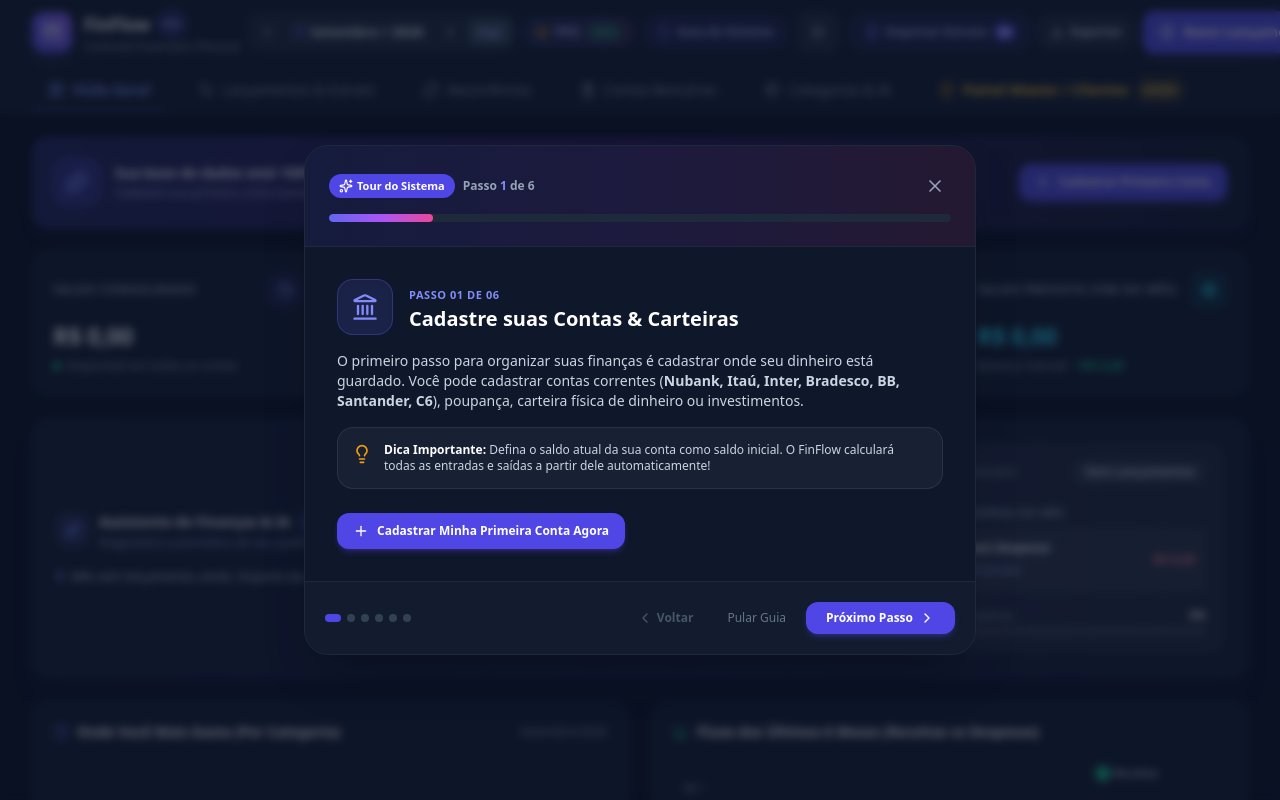
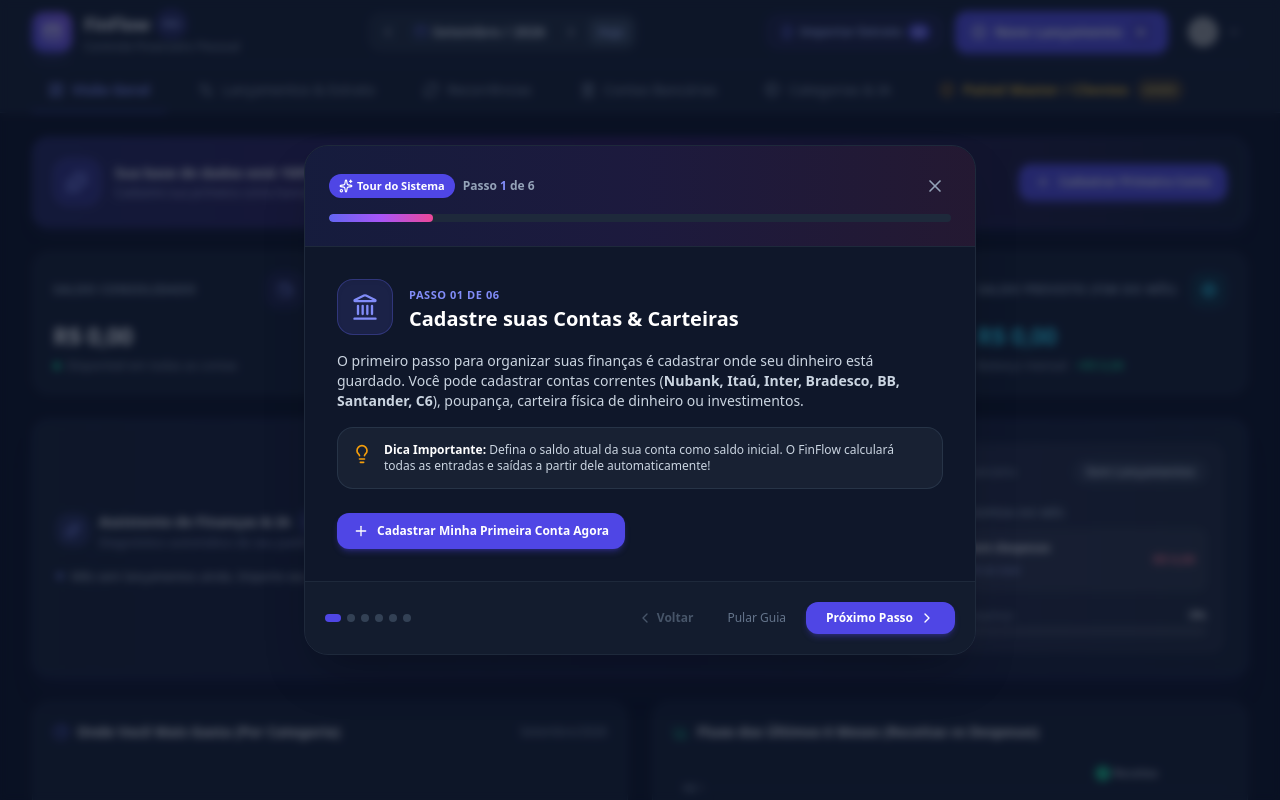
Before and after one commit to andersonnogueir/financas, a Flask app: page / in a window 1280 px wide. Run offline with Flask 3, Linux system fonts and the light colour scheme; the visitor is signed in with stand-in values (Sample User, id 1); data comes from the database, SQL or seed files in the repository; data that the repository does not hold is empty; some libraries are stand-ins or nearby versions; grey boxes are pictures that could not be loaded.

Commit message:
refactor: simplificacao e limpeza do cabecalho com menu dropdown de usuario elegante

```diff
--- a/static/js/app.js
+++ b/static/js/app.js
@@ -2497,6 +2497,14 @@ function setupEventListeners() {
     }
   });
 
+  // Fechar dropdown de usuário ao clicar fora
+  window.addEventListener('click', (e) => {
+    const userContainer = document.getElementById('user-menu-container');
+    if (userContainer && !userContainer.contains(e.target)) {
+      toggleUserMenu(false);
+    }
+  });
+
   // Atalhos de Teclado
   window.addEventListener('keydown', (e) => {
     const isInput = ['INPUT', 'TEXTAREA', 'SELECT'].includes(document.activeElement.tagName);
@@ -2510,9 +2518,28 @@ function setupEventListeners() {
       }
     } else if (e.key === 'Escape') {
       closeAllModals();
-    }
-  });
-}
+      toggleUserMenu(false);
+    }
+  });
+}
+
+function toggleUserMenu(show = null) {
+  const menu = document.getElementById('user-menu-dropdown');
+  const chevron = document.getElementById('user-menu-chevron');
+  if (!menu) return;
+
+  const isCurrentlyOpen = !menu.classList.contains('hidden');
+  const shouldOpen = show !== null ? show : !isCurrentlyOpen;
+
+  if (shouldOpen) {
+    menu.classList.remove('hidden');
+    if (chevron) chevron.style.transform = 'rotate(180deg)';
+  } else {
+    menu.classList.add('hidden');
+    if (chevron) chevron.style.transform = 'rotate(0deg)';
+  }
+}
+window.toggleUserMenu = toggleUserMenu;
 
 // ========================================================
 // PAINEL MASTER / GESTÃO SAAS DO GERENTE (ADMIN)
--- a/templates/index.html
+++ b/templates/index.html
@@ -93,63 +93,90 @@
           </button>
         </div>
 
-        <!-- Ações do Topo e Perfil do Usuário -->
-        <div class="flex items-center gap-1.5 sm:gap-3 shrink-0">
-          <!-- Badge do Plano & Assinatura (Clique para Gerenciar / Upgrade) -->
-          <button id="btn-open-modal-planos" title="Gerenciar Assinatura ou Fazer Upgrade" class="flex items-center gap-1.5 px-2.5 py-1 text-xs font-bold rounded-xl bg-gradient-to-r from-indigo-500/15 via-purple-500/15 to-pink-500/15 text-indigo-700 dark:text-indigo-300 border border-indigo-200 dark:border-indigo-800 shadow-sm transition transform hover:-translate-y-0.5">
-            <i data-lucide="crown" class="w-3.5 h-3.5 text-amber-500"></i>
-            <span id="badge-plano-nome">PRO</span>
-            <span id="badge-plano-tag" class="hidden text-[9px] px-1.5 py-0.2 rounded-full bg-amber-500/20 text-amber-600 dark:text-amber-300 border border-amber-500/30">7d Trial</span>
-          </button>
-
-          <!-- Guia do Sistema / Tour Passo a Passo -->
-          <button id="btn-open-tour" onclick="openTourModal(1)" title="Guia do Sistema & Passo a Passo das Funcionalidades" class="flex items-center gap-1.5 px-2.5 py-1.5 text-xs font-bold rounded-xl bg-indigo-50 dark:bg-indigo-950/70 text-indigo-700 dark:text-indigo-300 border border-indigo-200 dark:border-indigo-800 hover:bg-indigo-100 dark:hover:bg-indigo-900/60 shadow-sm transition transform hover:-translate-y-0.5">
-            <i data-lucide="help-circle" class="w-3.5 h-3.5 text-indigo-500"></i>
-            <span class="hidden xl:inline">Guia do Sistema</span>
-          </button>
-
-          <!-- Alternar Tema -->
-          <button id="btn-toggle-theme" title="Alternar Modo Escuro/Claro" class="p-2 sm:p-2.5 rounded-xl text-slate-500 hover:text-slate-900 dark:text-slate-400 dark:hover:text-white bg-slate-100/80 dark:bg-slate-800/80 hover:bg-slate-200 dark:hover:bg-slate-700 border border-slate-200/60 dark:border-slate-700/60 transition">
-            <i id="theme-icon" data-lucide="sun" class="w-3.5 h-3.5 sm:w-4 sm:h-4"></i>
-          </button>
-
-          <!-- Botões Desktop (hidden no mobile) -->
-          <div class="hidden md:flex items-center gap-2">
-            <!-- Botão Importar Extrato Bancário Inteligente -->
-            <button id="btn-open-modal-import" title="Importar arquivo bancário (OFX, CSV, TXT)" class="flex items-center gap-1.5 px-3 py-2 text-xs font-bold text-indigo-700 dark:text-indigo-300 bg-indigo-50 hover:bg-indigo-100 dark:bg-indigo-950/60 dark:hover:bg-indigo-900/60 border border-indigo-200/80 dark:border-indigo-800/80 rounded-xl shadow-sm transition transform hover:-translate-y-0.5">
-              <i data-lucide="file-up" class="w-4 h-4 text-indigo-500"></i>
-              <span>Importar Extrato</span>
-              <span class="inline-flex items-center px-1.5 py-0.2 rounded-full text-[10px] font-bold bg-indigo-600 text-white">IA</span>
+        <!-- Ações do Topo e Menu do Usuário (Design Limpo & Moderno) -->
+        <div class="flex items-center gap-2 sm:gap-3 shrink-0">
+
+          <!-- Botão Importar Extrato (Desktop) -->
+          <button id="btn-open-modal-import" title="Importar extrato bancário com IA (OFX, CSV)" class="hidden md:flex items-center gap-1.5 px-3 py-2 text-xs font-bold text-indigo-700 dark:text-indigo-300 bg-indigo-50/80 hover:bg-indigo-100 dark:bg-indigo-950/50 dark:hover:bg-indigo-900/60 border border-indigo-200/70 dark:border-indigo-800/70 rounded-xl shadow-sm transition transform hover:-translate-y-0.5">
+            <i data-lucide="file-up" class="w-3.5 h-3.5 text-indigo-500"></i>
+            <span>Importar Extrato</span>
+            <span class="inline-flex items-center px-1.5 py-0.2 rounded-full text-[9px] font-bold bg-indigo-600 text-white">IA</span>
+          </button>
+
+          <!-- Botão Novo Lançamento (Destaque Principal) -->
+          <button id="btn-open-modal-lancamento" class="flex items-center gap-1.5 sm:gap-2 px-3.5 sm:px-4 py-2 text-xs sm:text-sm font-bold text-white bg-indigo-600 hover:bg-indigo-700 active:bg-indigo-800 rounded-xl shadow-md shadow-indigo-600/30 transition transform hover:-translate-y-0.5">
+            <i data-lucide="plus-circle" class="w-4 h-4"></i>
+            <span>Novo Lançamento</span>
+            <span class="hidden sm:inline-block text-[10px] bg-indigo-700/80 px-1.5 py-0.5 rounded border border-indigo-400/30">N</span>
+          </button>
+
+          <!-- Perfil do Usuário com Menu Dropdown Compacto -->
+          <div class="relative" id="user-menu-container">
+            <button id="btn-user-menu-toggle" onclick="toggleUserMenu()" class="flex items-center gap-2 p-1 sm:p-1.5 rounded-2xl hover:bg-slate-100 dark:hover:bg-slate-800/80 transition border border-transparent hover:border-slate-200 dark:hover:border-slate-700">
+              <img id="user-avatar-img" src="https://ui-avatars.com/api/?name=User&background=6366f1&color=fff" class="w-8 h-8 rounded-full border border-slate-300 dark:border-slate-700 object-cover shadow-sm" alt="Avatar">
+              <i data-lucide="chevron-down" class="w-3.5 h-3.5 text-slate-400 transition-transform duration-200" id="user-menu-chevron"></i>
             </button>
 
-            <!-- Exportar CSV -->
-            <a id="btn-export-csv" href="/api/export/csv" title="Exportar Extrato em CSV / Excel" class="flex items-center gap-1.5 px-3 py-2 text-xs font-semibold text-slate-700 dark:text-slate-300 bg-slate-100/80 hover:bg-slate-200 dark:bg-slate-800/80 dark:hover:bg-slate-700 rounded-xl transition border border-slate-200/60 dark:border-slate-700/60">
-              <i data-lucide="download" class="w-3.5 h-3.5"></i>
-              <span>Exportar</span>
-            </a>
-
-            <!-- Botão Novo Lançamento -->
-            <button id="btn-open-modal-lancamento" class="flex items-center gap-2 px-4 py-2 text-sm font-bold text-white bg-indigo-600 hover:bg-indigo-700 active:bg-indigo-800 rounded-xl shadow-md shadow-indigo-600/30 transition transform hover:-translate-y-0.5">
-              <i data-lucide="plus-circle" class="w-4 h-4"></i>
-              <span>Novo Lançamento</span>
-              <span class="text-[10px] bg-indigo-700/80 px-1.5 py-0.5 rounded border border-indigo-400/30">N</span>
-            </button>
-          </div>
-
-          <!-- Perfil do Usuário & Logout -->
-          <div class="flex items-center pl-1.5 sm:pl-2 border-l border-slate-200 dark:border-slate-800 gap-1.5 sm:gap-2">
-            <div class="flex items-center gap-2">
-              <img id="user-avatar-img" src="https://ui-avatars.com/api/?name=User&background=6366f1&color=fff" class="w-7 h-7 sm:w-8 sm:h-8 rounded-full border border-slate-300 dark:border-slate-700 object-cover shadow-sm" alt="Avatar">
-              <div class="hidden lg:block text-left">
-                <p id="user-nome-label" class="text-xs font-bold text-slate-800 dark:text-slate-200 leading-tight">Usuário</p>
-                <p id="user-email-label" class="text-[10px] text-slate-400 leading-tight truncate max-w-[110px]">user@exemplo.com</p>
+            <!-- Dropdown Menu Flutuante -->
+            <div id="user-menu-dropdown" class="hidden absolute right-0 mt-2 w-64 rounded-2xl bg-white dark:bg-slate-900 border border-slate-200 dark:border-slate-800 shadow-2xl z-50 py-2 divide-y divide-slate-100 dark:divide-slate-800/80 fade-in">
+
+              <!-- Info do Usuário -->
+              <div class="px-4 py-2.5">
+                <p id="user-nome-label" class="text-xs font-bold text-slate-900 dark:text-white truncate">Usuário</p>
+                <p id="user-email-label" class="text-[11px] text-slate-500 dark:text-slate-400 truncate">user@exemplo.com</p>
               </div>
-            </div>
-
-            <button id="btn-logout" title="Sair da Conta (Logout)" class="p-1.5 sm:p-2 text-slate-400 hover:text-rose-500 hover:bg-rose-50 dark:hover:bg-rose-950/40 rounded-xl transition">
-              <i data-lucide="log-out" class="w-3.5 h-3.5 sm:w-4 sm:h-4"></i>
-            </button>
-          </div>
+
+              <!-- Card de Assinatura / Plano no Menu -->
+              <div class="p-2">
+                <button id="btn-open-modal-planos" onclick="openModalPlanos(); toggleUserMenu(false);" class="w-full text-left p-2.5 rounded-xl bg-gradient-to-r from-indigo-500/10 via-purple-500/10 to-pink-500/10 hover:from-indigo-500/20 hover:to-pink-500/20 border border-indigo-200/80 dark:border-indigo-800/80 transition flex items-center justify-between group">
+                  <div class="flex items-center gap-2">
+                    <i data-lucide="crown" class="w-4 h-4 text-amber-500"></i>
+                    <div>
+                      <p class="text-[11px] font-bold text-slate-800 dark:text-slate-200 flex items-center gap-1">
+                        Plano <span id="badge-plano-nome">PRO</span>
+                      </p>
+                      <p id="badge-plano-tag" class="text-[10px] text-amber-600 dark:text-amber-400">7d Trial ativo</p>
+                    </div>
+                  </div>
+                  <span class="text-[10px] font-bold text-indigo-600 dark:text-indigo-400 group-hover:translate-x-0.5 transition">Gerenciar</span>
+                </button>
+              </div>
+
+              <!-- Links & Ações Secundárias -->
+              <div class="py-1">
+                <!-- Guia do Sistema -->
+                <button onclick="openTourModal(1); toggleUserMenu(false);" class="w-full px-4 py-2 text-xs font-medium text-slate-700 dark:text-slate-300 hover:bg-slate-50 dark:hover:bg-slate-800/60 flex items-center gap-2.5 transition">
+                  <i data-lucide="help-circle" class="w-4 h-4 text-indigo-500"></i>
+                  <span>Guia do Sistema (Passo a Passo)</span>
+                </button>
+
+                <!-- Exportar Extrato CSV -->
+                <a id="btn-export-csv" href="/api/export/csv" class="w-full px-4 py-2 text-xs font-medium text-slate-700 dark:text-slate-300 hover:bg-slate-50 dark:hover:bg-slate-800/60 flex items-center gap-2.5 transition">
+                  <i data-lucide="download" class="w-4 h-4 text-slate-400"></i>
+                  <span>Exportar Extrato (CSV / Excel)</span>
+                </a>
+
+                <!-- Alternar Tema -->
+                <button id="btn-toggle-theme" onclick="toggleTheme()" class="w-full px-4 py-2 text-xs font-medium text-slate-700 dark:text-slate-300 hover:bg-slate-50 dark:hover:bg-slate-800/60 flex items-center justify-between transition">
+                  <div class="flex items-center gap-2.5">
+                    <i id="theme-icon" data-lucide="sun" class="w-4 h-4 text-amber-500"></i>
+                    <span>Modo Escuro / Claro</span>
+                  </div>
+                  <span class="text-[10px] text-slate-400">Alternar</span>
+                </button>
+              </div>
+
+              <!-- Sair da Conta -->
+              <div class="py-1">
+                <button id="btn-logout" class="w-full px-4 py-2 text-xs font-medium text-rose-600 dark:text-rose-400 hover:bg-rose-50 dark:hover:bg-rose-950/30 flex items-center gap-2.5 transition">
+                  <i data-lucide="log-out" class="w-4 h-4"></i>
+                  <span>Sair da Conta</span>
+                </button>
+              </div>
+
+            </div>
+          </div>
+
         </div>
 
       </div>
```
Also changed, not shown: templates_embedded.py (+2 -2 lines).
